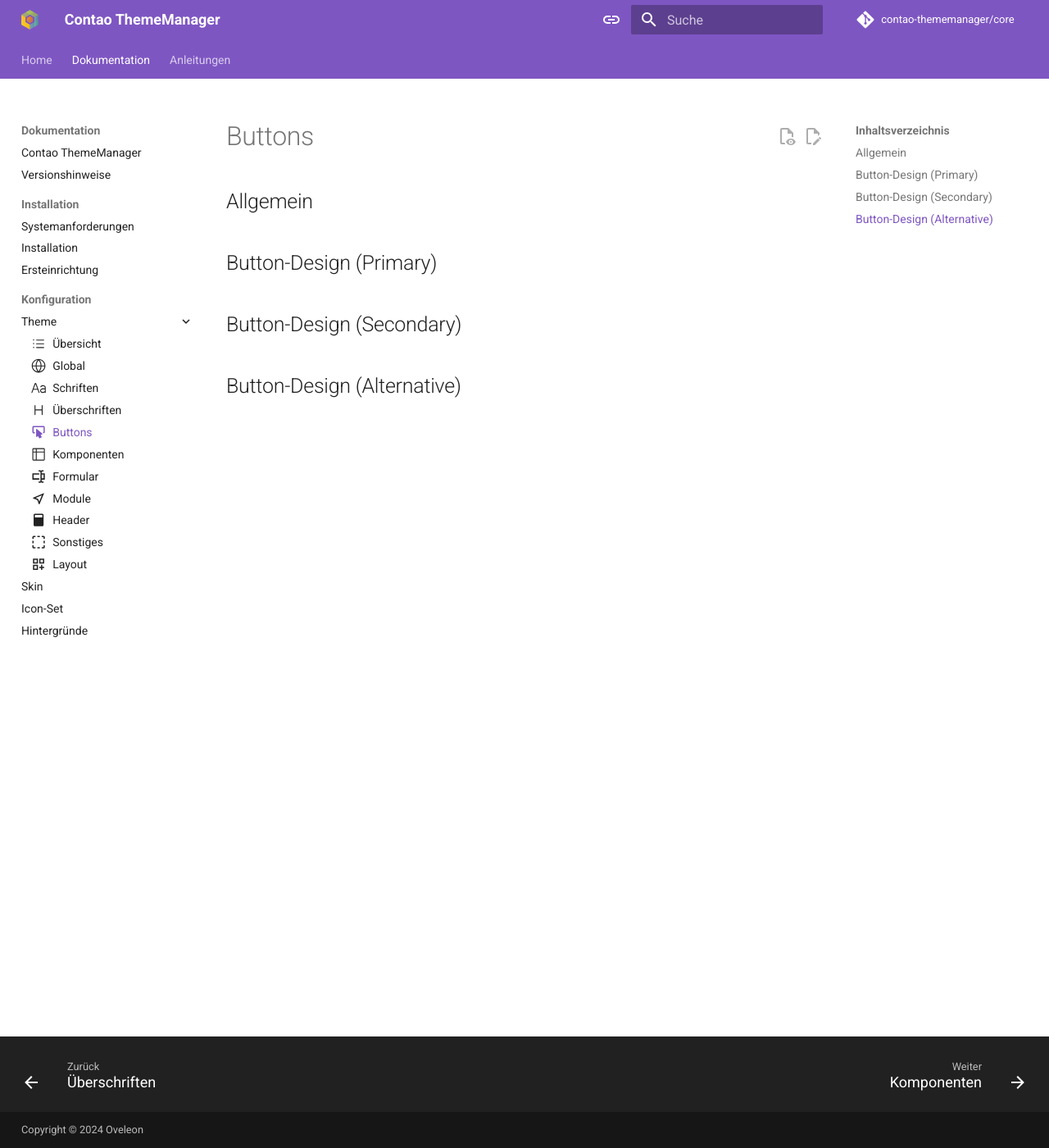
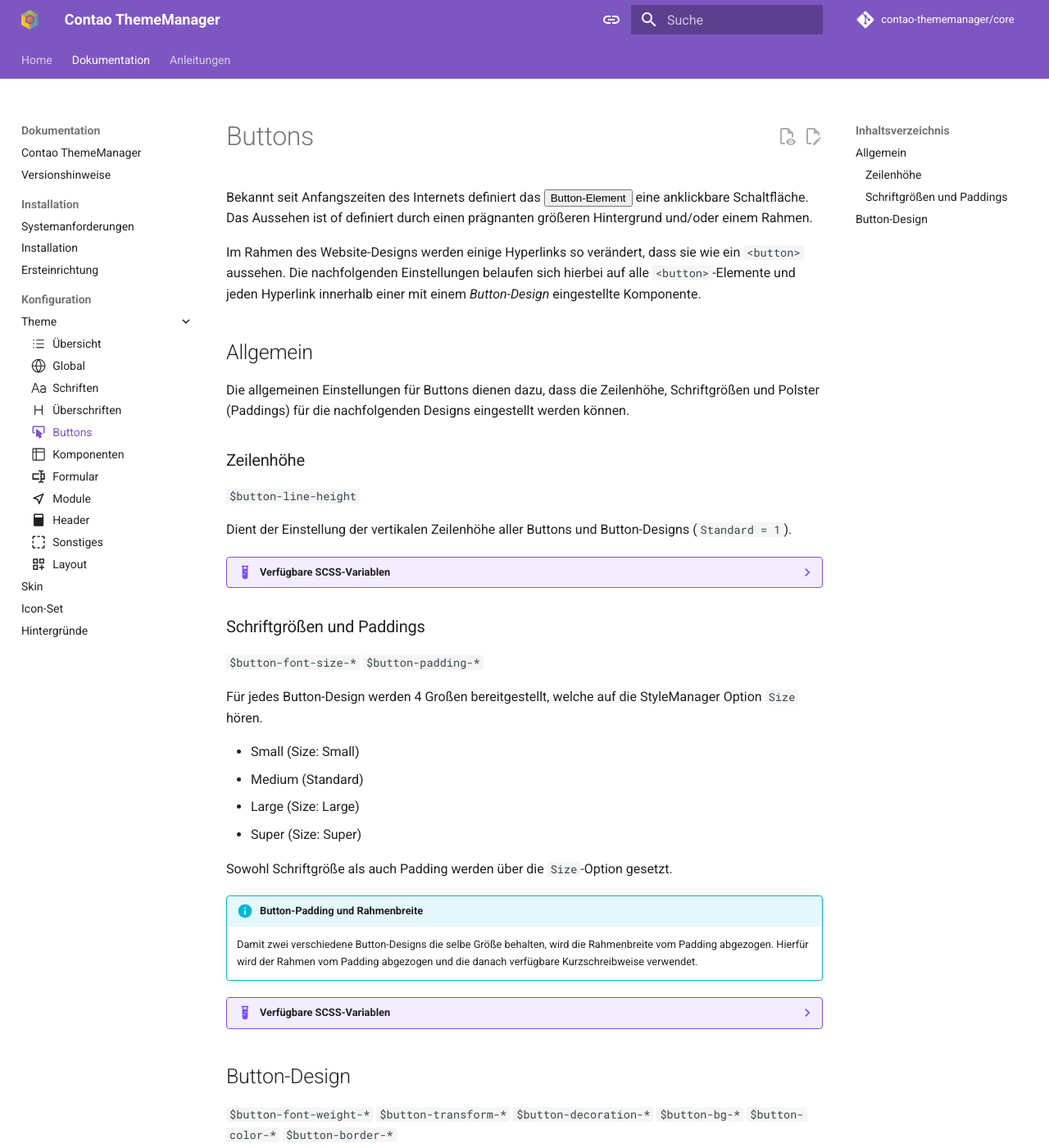
Before and after one commit to contao-thememanager/docs, an MkDocs documentation site: the page built from docs/pages/docs/configuration/theme/buttons.md, in a window 1280 px wide and 1400 px high. Shown: the whole window at 82% size. Built offline with MkDocs 1.6.1 and Material for MkDocs 9.7.7, drawn with Linux system fonts in a browser that asks for light colours; comment, search, counter and statistics services are not loaded; some of the changed text lies outside the part shown.

````diff
--- a/docs/pages/docs/configuration/theme/buttons.md
+++ b/docs/pages/docs/configuration/theme/buttons.md
@@ -4,10 +4,125 @@ icon: material/button-cursor
 
 # Buttons
 
+Bekannt seit Anfangszeiten des Internets definiert das
+<button type="button" onclick="alert('Reminder to hydrate :)')" style="all: revert">Button-Element</button> eine
+anklickbare Schaltfläche. Das Aussehen ist of definiert durch einen prägnanten größeren Hintergrund und/oder einem
+Rahmen.
+
+Im Rahmen des Website-Designs werden einige Hyperlinks so verändert, dass sie wie ein `<button>` aussehen. Die
+nachfolgenden Einstellungen belaufen sich hierbei auf alle `<button>`-Elemente und jeden Hyperlink innerhalb einer mit
+einem *Button-Design* eingestellte Komponente.
+
 ## Allgemein
 
-## Button-Design (Primary)
+Die allgemeinen Einstellungen für Buttons dienen dazu, dass die Zeilenhöhe, Schriftgrößen und Polster (Paddings) für
+die nachfolgenden Designs eingestellt werden können.
 
-## Button-Design (Secondary)
+### Zeilenhöhe
 
-## Button-Design (Alternative)
+`$button-line-height`
+
+Dient der Einstellung der vertikalen Zeilenhöhe aller Buttons und Button-Designs (`Standard = 1`).
+
+??? example "Verfügbare SCSS-Variablen"
+
+    <div class="grid" markdown>
+    ```scss title="SCSS"
+    $button-line-height
+    ```
+    </div>
+
+### Schriftgrößen und Paddings
+
+`$button-font-size-*` `$button-padding-*`
+
+Für jedes Button-Design werden 4 Großen bereitgestellt, welche auf die StyleManager Option `Size` hören.
+
+- Small (Size: Small)
+- Medium (Standard)
+- Large (Size: Large)
+- Super (Size: Super)
+
+Sowohl Schriftgröße als auch Padding werden über die `Size`-Option gesetzt.
+
+!!! info "Button-Padding und Rahmenbreite"
+
+    Damit zwei verschiedene Button-Designs die selbe Größe behalten, wird die Rahmenbreite vom Padding abgezogen.
+    Hierfür wird der Rahmen vom Padding abgezogen und die danach verfügbare Kurzschreibweise verwendet.
+
+??? example "Verfügbare SCSS-Variablen"
+
+    <div class="grid" markdown>
+    ```scss title="SCSS"
+    /** Padding */
+    #{subList($button-padding-small,  $button-border-width-primary, 'rem', true)};
+    #{subList($button-padding-medium, $button-border-width-primary, 'rem', true)};
+    #{subList($button-padding-large,  $button-border-width-primary, 'rem', true)};
+    #{subList($button-padding-super,  $button-border-width-primary, 'rem', true)};
+
+    /** Schriftgröße */
+    $button-font-size-small
+    $button-font-size-medium
+    $button-font-size-large
+    $button-font-size-super
+
+    ```
+    ```css title="CSS"
+    /** Padding */
+    var(--btn-p-1)
+    var(--btn-p-2)
+    var(--btn-p-3)
+    var(--btn-p-4)
+    ```
+    </div>
+
+## Button-Design
+
+`$button-font-weight-*` `$button-transform-*` `$button-decoration-*` `$button-bg-*` `$button-color-*` `$button-border-*`
+
+Der ThemeManager stellt derzeit drei Designs bereit, welche im Standard auf die Primär-, die Sekundär- und die dunkle
+Farbe hören.
+
+| Design        | Beschreibung                                                                                                                                                   |
+|---------------|----------------------------------------------------------------------------------------------------------------------------------------------------------------|
+| `Primary`     | Primäres Design und Standard-Styles für `<button>`-Elemente.<br>Im Contao Core enthaltene `<button>`-Elemente können mit einem anderen Design versehen werden. |
+| `Secondary`   | Sekundäres Design, welches zur Auswahl in Buttons und Links steht.                                                                                             |
+| `Alternative` | Alternatives Design, welches zur Auswahl in Buttons und Links steht.                                                                                           |
+
+!!! info "Designs anpassen"
+
+    Jeder Button kann den eigenen Bedürfnissen angepasst werden, sodass die Defaults nicht notwendig sind.
+
+Zusätzlich stehen weitere Einstellungen zur Verfügung, welche das Design eines Buttons bestimmen:
+
+**Text**
+
+- Schriftstärke[^1] (*font-weight*)
+- Text-Darstellung[^2] (*text-transform*)
+- Text-Verzierung[^3] (*text-decoration*)
+
+**Farben**
+
+- Hintergrundfarbe (*background-color*)
+- Farbe (*color*)
+
+**Rahmen**
+
+- <a style="display: block; text-align: center; padding: 5px 10px; border: solid 1px var(--md-primary-fg-color)" title="Rahmenfarbe" href="https://developer.mozilla.org/en-US/docs/Web/CSS/border-color">
+  Rahmenfarbe</a>
+- <a style="display: block; text-align: center; padding: 5px 10px; border: solid 1px var(--md-primary-fg-color); border-radius: 50px" title="Rahmenradius" href="https://developer.mozilla.org/en-US/docs/Web/CSS/border-radius">
+  Rahmenradius</a>
+- <a style="display: block; text-align: center; padding: 5px 10px; border: solid 5px var(--md-primary-fg-color); border-radius: 50px" title="Rahmenbreite" href="https://developer.mozilla.org/en-US/docs/Web/CSS/border-width">
+  Rahmenbreite</a>
+- <a style="display: block; text-align: center; padding: 5px 10px; border: double 5px var(--md-primary-fg-color)" title="Rahmenstil" href="https://developer.mozilla.org/en-US/docs/Web/CSS/border-style">
+  Rahmenstil</a>
+
+!!! info "Farben eines Buttons"
+
+    Primary, Secondary und Alternative haben invertierte Farben, sodass bei Aktivierung der Option "invert" in Text oder
+    Link die Hintergrundfarbe, Farbe und die Rahmenfarbe geändert werden können.
+
+[^1]: Schriftstärken wurden in den Themen [Text](fonts.md#Schriftstärken) und [Überschriften](headings.md#Schriftstärke)
+erklärt.
+[^2]: Textdarstellungen wurden bereits im Thema [Überschriften](headings.md#textdarstellung) erklärt.
+[^3]: Textverzierungen wurden im Thema [Link-Verzierungen](fonts.md#link-verzierung) behandelt.
````
Also changed, not shown: docs/pages/docs/configuration/theme/fonts.md (+1 -1 lines).
